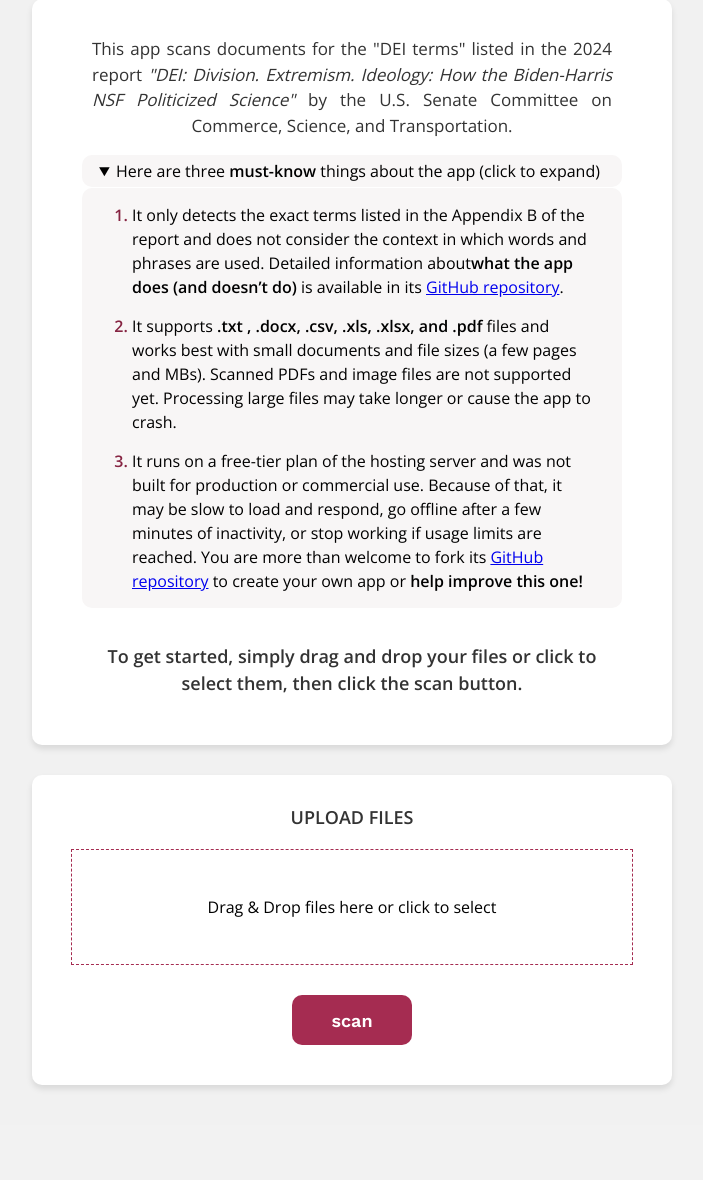
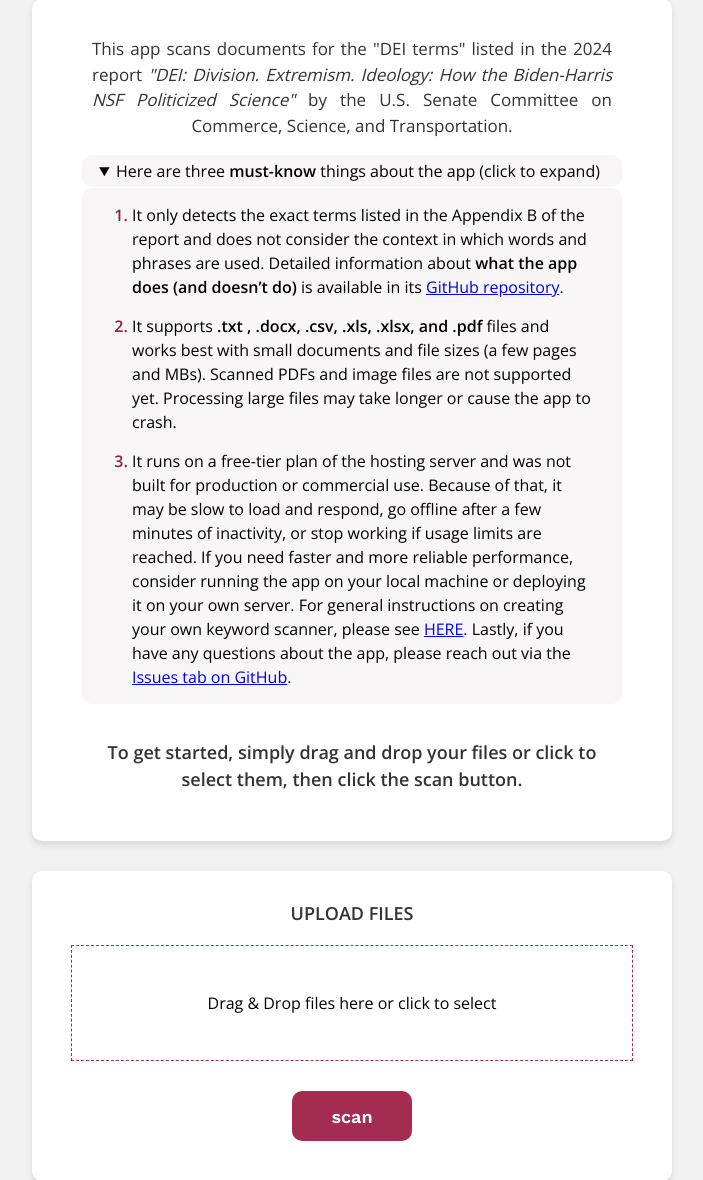
Before and after one commit to deelobo/keyword_scanner_app, a Flask app: page / in a window 1280 px wide, after a click that opens the changed part. Shown: the part 164-1344 px from the top of the page, without its empty margins (288-991 px from the left). Before the commit the page ends 1253 px from the top, so only its background shows below. Run offline with Flask 2, Linux system fonts and the light colour scheme.

Commit message:
Improve clarity and detail in index.html regarding app capabilities and usage instructions

```diff
--- a/templates/index.html
+++ b/templates/index.html
@@ -31,12 +31,12 @@
                     <ol>
                         <li>
                             It only detects the exact terms listed in the Appendix B of the report and does not consider
-                            the context in which words and phrases are used. Detailed information about<strong>what the app does (and doesn’t do)</strong> is
+                            the context in which words and phrases are used. Detailed information about <strong>what the app does (and doesn’t do)</strong> is
                             available in its
                             <a href="https://github.com/deelobo/keyword_scanner_app?tab=readme-ov-file#keyword-scanner" target="_blank">GitHub repository</a>.
                         </li>
                         <li>
-                            It supports<strong> .txt , .docx, .csv, .xls, .xlsx, and .pdf</strong> files and works best with small
+                            It supports <strong>.txt , .docx, .csv, .xls, .xlsx, and .pdf</strong> files and works best with small
                             documents and file sizes (a few pages and MBs).
                             Scanned PDFs and image files are not supported yet. Processing large files may take longer or
                             cause the app to crash.
@@ -44,10 +44,13 @@
                         <li>
                             It runs on a free-tier plan of the hosting server and was not built for production or commercial
                             use. Because of that, it may be slow to load and respond, go offline after a few minutes of inactivity, or stop working if usage limits are
-                            reached.
-                            You are more than welcome to fork its
-                            <a href="https://github.com/deelobo/keyword_scanner_app" target="_blank">GitHub repository</a>
-                            to create your own app or <strong> help improve this one!</strong>
+                            reached. If you need faster and more reliable performance, consider running the app on your local machine or deploying it on your own
+                            server. For general instructions on creating your own keyword scanner, please see <a
+                                href="https://github.com/deelobo/keyword_scanner_app?tab=readme-ov-file#create-your-own-keyword-scanner"
+                                target="_blank">HERE</a>.
+                            Lastly, if you have any questions about the app, please reach out via the <a
+                                href="https://github.com/deelobo/keyword_scanner_app/issues" target="_blank">Issues tab on GitHub</a>.
+
                         </li>
                     </ol>
                 </details>
```
